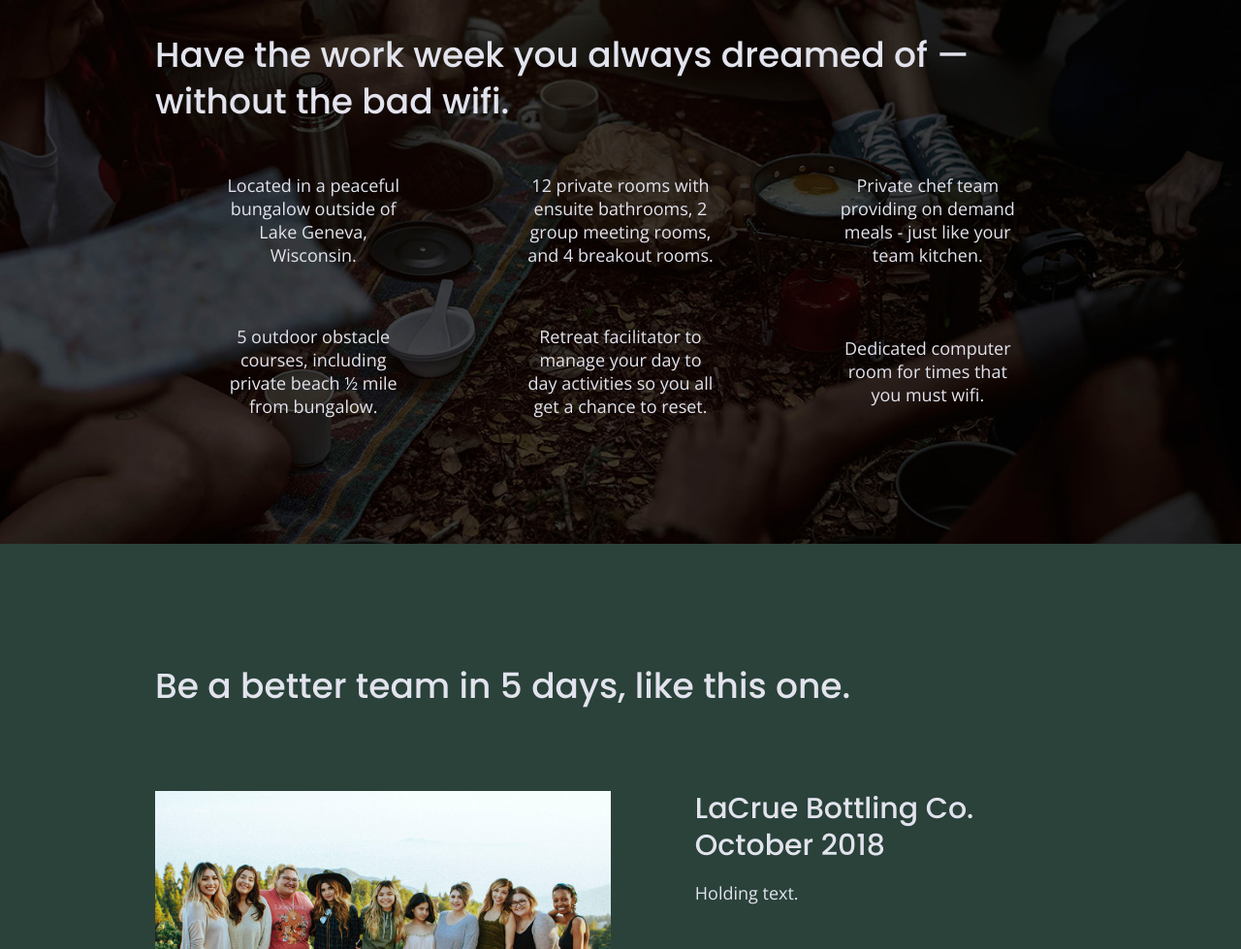
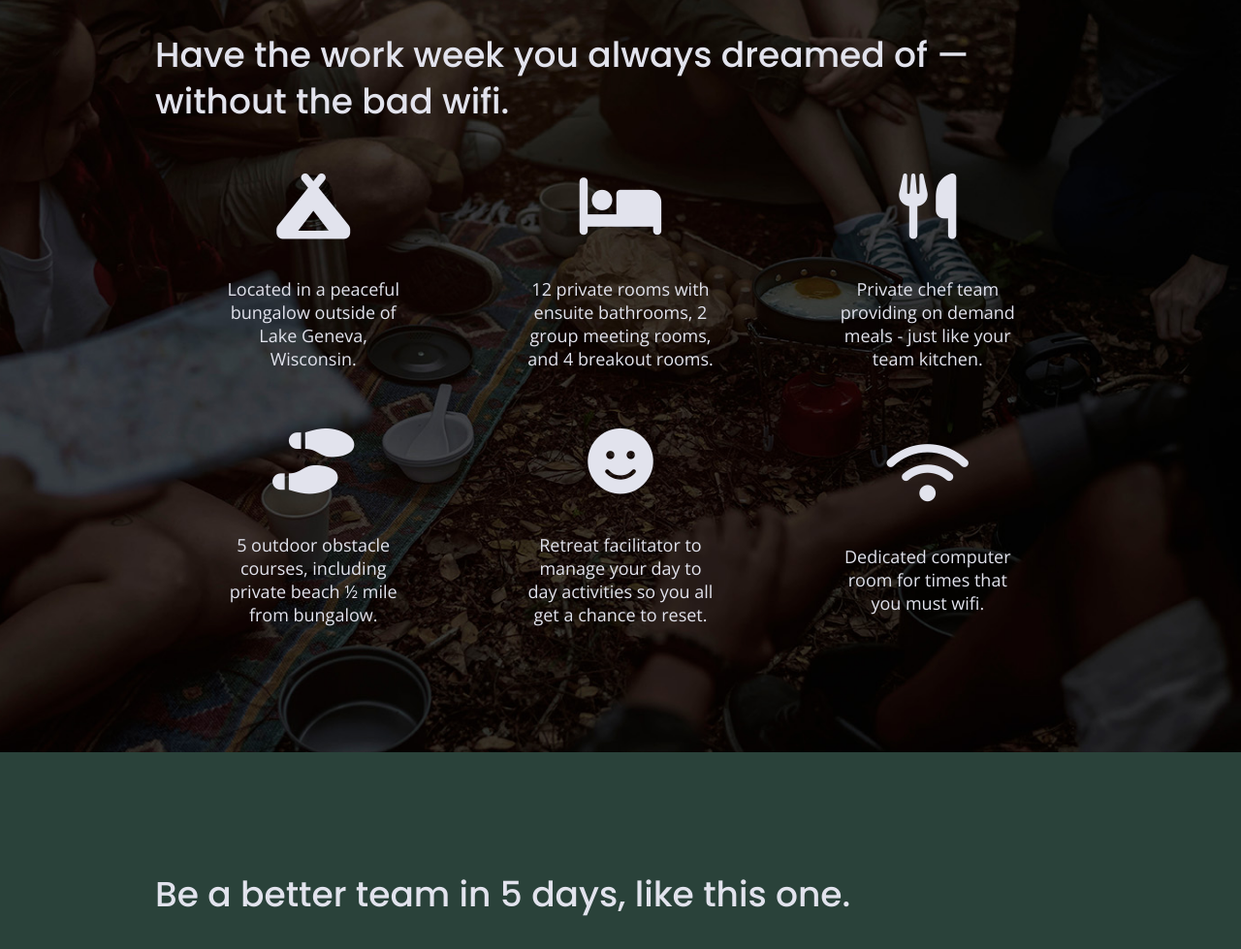
Before and after one commit to Cnaaktgeboren/Unplugged, a website built with Parcel: page index.html in a window 1280 px wide. Shown: the part 1099-2078 px from the top of the page at 97% size. Built offline with nearby package versions, Linux system fonts and the light colour scheme.

Commit message:
added font awesome icons to homepage index

```diff
--- a/css/main.css
+++ b/css/main.css
@@ -338,6 +338,11 @@
   margin: 0;
 }
 
+.features i {
+  font-size: 3.75em;
+  margin-bottom: 40px;
+}
+
 /* Reviews */
 
 .reviews {
@@ -672,6 +677,10 @@
     width: 45%;
   }
 
+ .map figure {
+    padding-bottom: 45.5%;
+  }
+
   .contact-section .content-wrapper h2 {
     width: 80%;
   }
@@ -781,6 +790,10 @@
   About Page
   ========================================================================== */
 
+ .map figure {
+    padding-bottom: 37.5%;
+  }
+
   .mission h2,
   .contact-section .content-wrapper h2 {
       width: 95%;
--- a/index.html
+++ b/index.html
@@ -15,6 +15,7 @@
   <link href="https://fonts.googleapis.com/css?family=Open+Sans:400,700|Poppins:500,700" rel="stylesheet">
   <link rel="stylesheet" href="css/normalize.css">
   <link rel="stylesheet" href="css/main.css">
+  <script src="https://kit.fontawesome.com/982226d515.js" crossorigin="anonymous"></script>
 </head>
 
 <body>
@@ -71,6 +72,7 @@
         <div class="features-items">
           <article>
             <p class="fontawesome-icon">
+              <i class="fas fa-campground"></i>
             </p>
             <p class="features-item-description">
               Located in a peaceful bungalow outside of Lake Geneva, Wisconsin.
@@ -78,6 +80,7 @@
           </article>
           <article>
             <p class="fontawesome-icon">
+              <i class="fas fa-bed"></i>
             </p>
             <p class="features-item-description">
               12 private rooms with ensuite bathrooms, 2 group meeting rooms, and 4 breakout rooms.
@@ -85,6 +88,7 @@
           </article>
           <article>
             <p class="fontawesome-icon">
+              <i class="fas fa-utensils"></i>
             </p>
             <p class="features-item-description">
               Private chef team providing on demand meals - just like your team kitchen.
@@ -92,6 +96,7 @@
           </article>
           <article>
             <p class="fontawesome-icon">
+              <i class="fas fa-shoe-prints"></i>
             </p>
             <p class="features-item-description">
               5 outdoor obstacle courses, including private beach ½ mile from bungalow.
@@ -99,6 +104,7 @@
           </article>
           <article>
             <p class="fontawesome-icon">
+              <i class="fas fa-smile"></i>
             </p>
             <p class="features-item-description">
               Retreat facilitator to manage your day to day activities so you all get a chance to reset.
@@ -106,6 +112,7 @@
           </article>
           <article>
             <p class="fontawesome-icon">
+               <i class="fas fa-wifi"></i>
             </p>
             <p class="features-item-description">
               Dedicated computer room for times that you must wifi.
```
Also changed, not shown: about/about.index.html (+1 -0 lines), faq/faq.index.html (+1 -0 lines).
